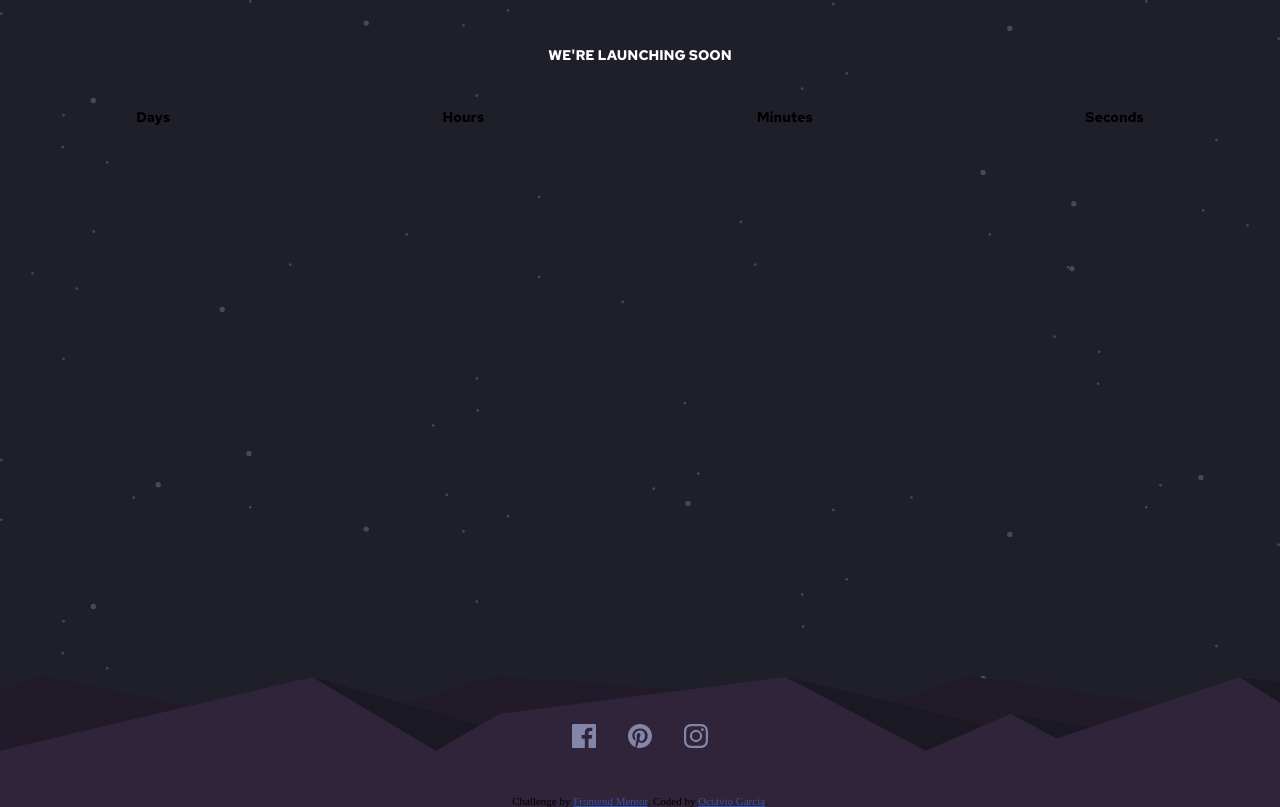
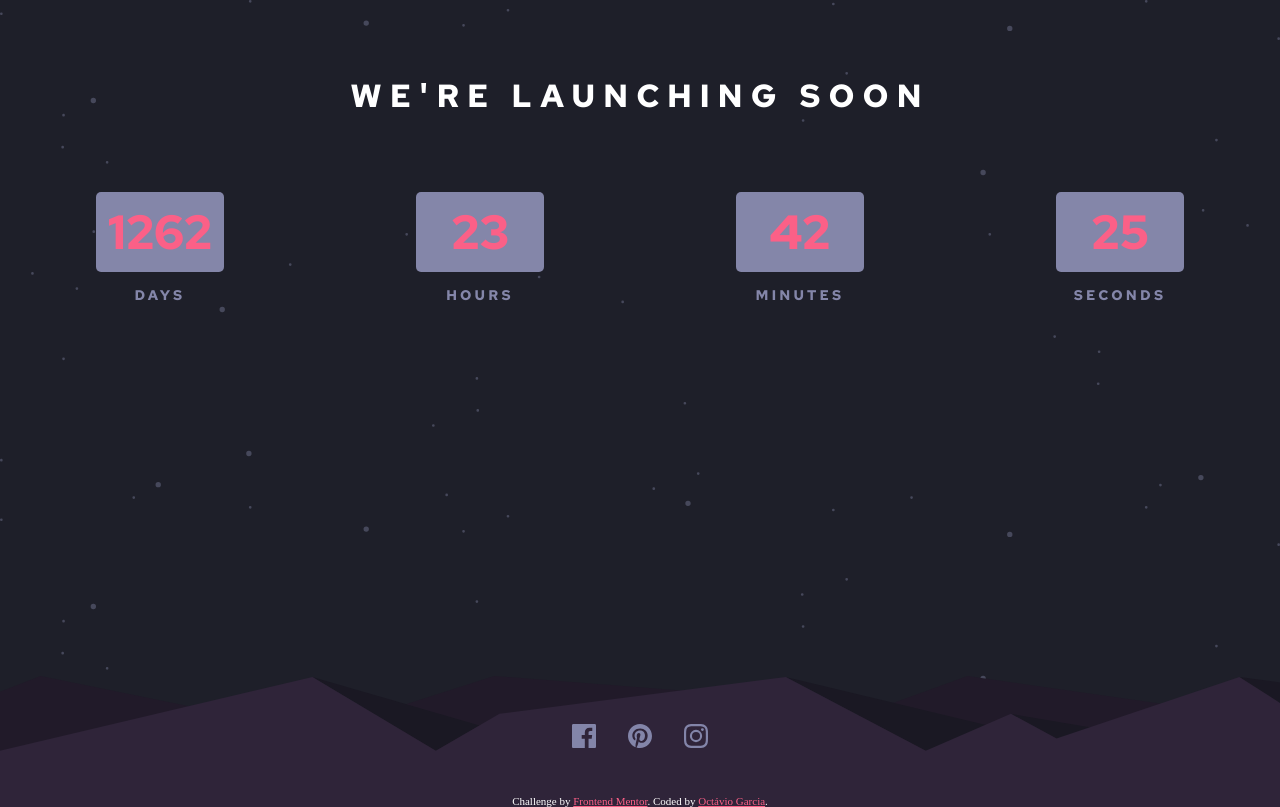
Before and after one commit to oc-garcia/launch-countdown-timer-main, a plain HTML site: page index.html in a window 1280 px wide. Drawn offline with Linux system fonts and the light colour scheme.

Commit message:
Count down stabilished.

```diff
--- a/css/style.css
+++ b/css/style.css
@@ -25,8 +25,10 @@ body {
 .counter-title {
   display: flex;
   justify-content: center;
-  margin: 3rem 0;
+  margin: 5rem 0;
   color: var(--White);
+  font-size: 2rem;
+  letter-spacing: 0.5rem;
 }
 
 .counter-card {
@@ -34,8 +36,32 @@ body {
   justify-content: space-around;
 }
 
+.counter-container {
+  display: flex;
+  flex-direction: column;
+  align-items: center;
+}
+
+.counter {
+  background-color: var(--Grayish-blue);
+  width: 8rem;
+  height: 5rem;
+  color: var(--Soft-red);
+  border-radius: 5px;
+  display: flex;
+  align-items: center;
+  justify-content: center;
+  font-size: 3rem;
+}
+
+.label {
+  color: var(--Grayish-blue);
+  margin-top: 1rem;
+  letter-spacing: 0.2rem;
+}
+
 footer {
-    width: 100%;
+  width: 100%;
   background-image: url(../images/pattern-hills.svg);
   background-size: cover;
   position: absolute;
@@ -61,7 +87,8 @@ footer {
   margin-top: 3rem;
   font-size: 11px;
   text-align: center;
+  color: var(--White);
 }
 .attribution a {
-  color: hsl(228, 45%, 44%);
+  color: var(--Soft-red);
 }
--- a/index.html
+++ b/index.html
@@ -18,21 +18,22 @@
       <section class="counter-card">
         <div class="counter-container">
           <div class="counter" id="days"></div>
-          <div class="label">Days</div>
+          <div class="label">DAYS</div>
         </div>
         <div class="counter-container">
-          <div class="countes" id="hours"></div>
-          <div class="label">Hours</div>
+          <div class="counter" id="hours"></div>
+          <div class="label">HOURS</div>
         </div>
         <div class="counter-container">
           <div class="counter" id="minutes"></div>
-          <div class="label">Minutes</div>
+          <div class="label">MINUTES</div>
         </div>
         <div class="counter-container">
           <div class="counter" id="seconds"></div>
-          <div class="label">Seconds</div>
+          <div class="label">SECONDS</div>
         </div>
       </section>
+      <h2 id="expired"></h2>
     </main>
     <footer>
       <div class="socialmedia-container">
--- a/js/main.js
+++ b/js/main.js
@@ -0,0 +1,33 @@
+let daysField = document.getElementById("days");
+let hoursField = document.getElementById("hours");
+let minutesField = document.getElementById("minutes");
+let secondsField = document.getElementById("seconds");
+
+var countDownDate = new Date("Jun 15, 2026 16:00:00").getTime();
+
+// Update the count down every 1 second
+var x = setInterval(function () {
+  // Get today's date and time
+  var now = new Date().getTime();
+
+  // Find the distance between now and the count down date
+  var distance = countDownDate - now;
+
+  // Time calculations for days, hours, minutes and seconds
+  var days = Math.floor(distance / (1000 * 60 * 60 * 24));
+  var hours = Math.floor((distance % (1000 * 60 * 60 * 24)) / (1000 * 60 * 60));
+  var minutes = Math.floor((distance % (1000 * 60 * 60)) / (1000 * 60));
+  var seconds = Math.floor((distance % (1000 * 60)) / 1000);
+
+  // Display the result in the element with id="demo"
+  daysField.innerHTML = days;
+  hoursField.innerHTML = hours;
+  minutesField.innerHTML = minutes;
+  secondsField.innerHTML = seconds;
+
+  // If the count down is finished, write some text
+  if (distance < 0) {
+    clearInterval(x);
+    document.getElementById("expired").innerHTML = "EXPIRED";
+  }
+}, 1000);
```
